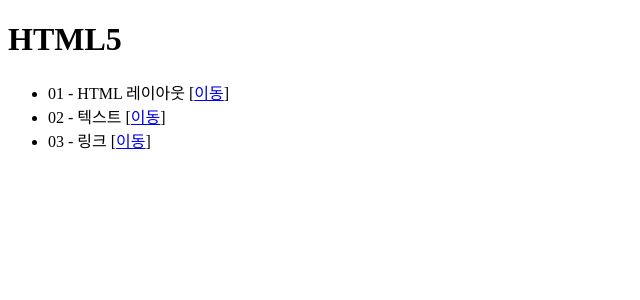
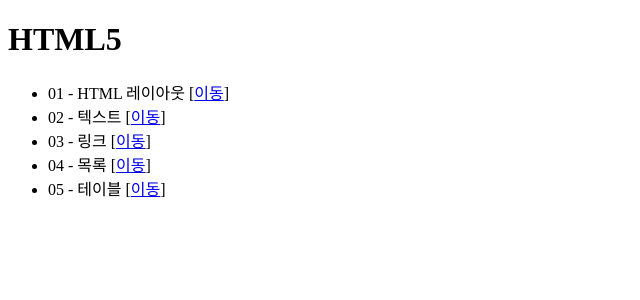
Before and after one commit to Hy30k92/frontends, a FastAPI app: page /html/ in a window 1280 px wide. Shown: the top 300 px of the page, without its empty margins (0-640 px from the left). Run offline with FastAPI, Linux system fonts and the light colour scheme.

Commit message:
목록,테이블 추가

```diff
--- a/views/templates/html/index.html
+++ b/views/templates/html/index.html
@@ -10,6 +10,8 @@
         <li>01 - HTML 레이아웃 [<a href="/html/layout">이동</a>]</li>
         <li>02 - 텍스트 [<a href="/html/text">이동</a>]</li>
         <li>03 - 링크 [<a href="/html/link">이동</a>]</li>
+        <li>04 - 목록 [<a href="/html/list">이동</a>]</li>
+        <li>05 - 테이블 [<a href="/html/table">이동</a>]</li>
     </ul>
 </body>
 </html>
```
